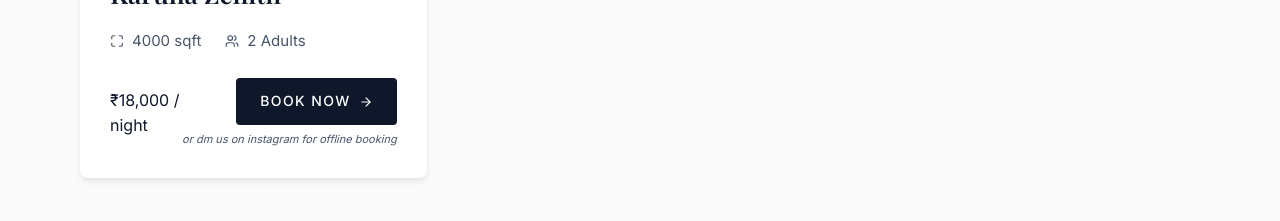
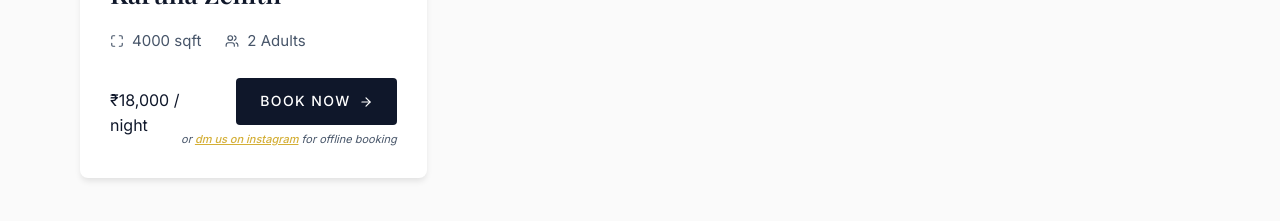
Before and after one commit to siddh2911/BookingUI-FrontPage-AnurakX, a React (Create React App) app: page / in a window 1280 px wide. Shown: the part 1760-1981 px from the top of the page. Built offline with nearby package versions, Linux system fonts and the light colour scheme; no server answers; a web font is replaced by a local one.

Commit message:
Fix: Added clickable Instagram link for Zenith room booking

```diff
--- a/src/components/RoomList.css
+++ b/src/components/RoomList.css
@@ -124,6 +124,16 @@
     color: var(--text-secondary);
     font-style: italic;
     white-space: nowrap;
+}
+
+.offline-booking a {
+    color: var(--accent);
+    text-decoration: underline;
+    font-weight: 500;
+}
+
+.offline-booking a:hover {
+    color: var(--text-primary);
 }
 
 .btn-details {
--- a/src/components/RoomList.js
+++ b/src/components/RoomList.js
@@ -128,7 +128,9 @@ const RoomList = ({ rooms: propRooms = [], isLoading = false, hasSearched = fals
                                                     >
                                                         Book Now <ArrowRight size={14} />
                                                     </a>
-                                                    <span className="offline-booking">or dm us on instagram for offline booking</span>
+                                                    <span className="offline-booking">
+                                                        or <a href="https://www.instagram.com/villakaruna/" target="_blank" rel="noopener noreferrer">dm us on instagram</a> for offline booking
+                                                    </span>
                                                 </div>
                                             ) : (
                                                 <button className="btn-details">
```
